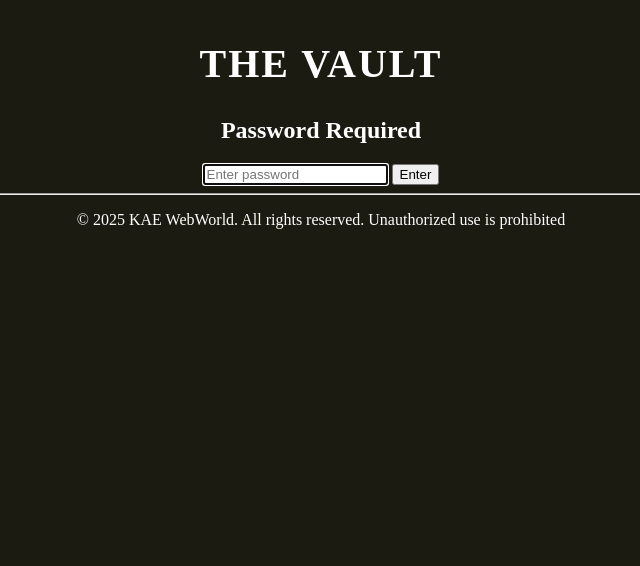
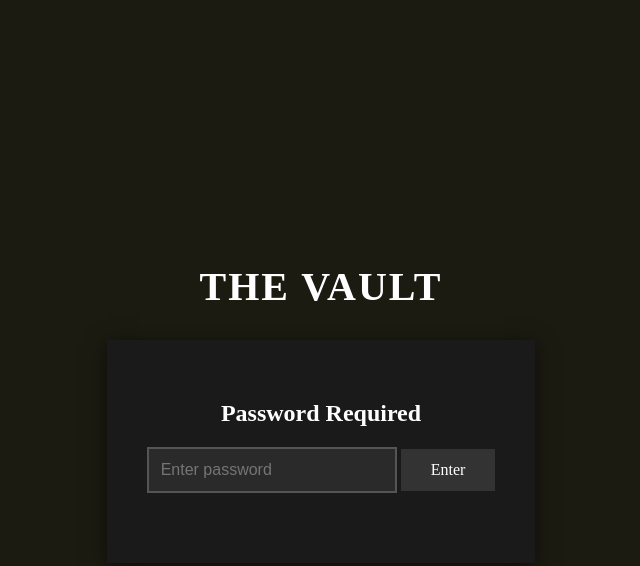
Before and after one commit to kaeriam/xaosworld, a plain HTML site: page index.html in a window 1280 px wide. Shown: the whole page, without its empty margins (319-959 px from the left). Drawn offline with Linux system fonts and the light colour scheme.

Commit message:
Update style.css

```diff
--- a/style.css
+++ b/style.css
@@ -68,7 +68,7 @@ h1 {
 }
 
 #timeline {
-  -webkit-appearance: none; /* remove default style */
+  -webkit-appearance: none; /* remove default style this is not a bug ITS NORMAL */
   width: 100%;
   height: 6px; /* track height */
   background: #ccc; /* track background */
@@ -110,7 +110,6 @@ h1 {
 
 #playBtn span {
   pointer-events: none; /* ensures clicks go to button */
-
 }
 
 /* =========================
@@ -169,3 +168,78 @@ h1 {
     font-size: 1rem;
   }
 }
+
+/* =========================
+   PASSWORD PROTECTION
+========================= */
+.password-overlay {
+  position: fixed;
+  top: 0;
+  left: 0;
+  width: 100%;
+  height: 100%;
+  background: #1b1b12;
+  display: flex;
+  flex-direction: column;
+  justify-content: center;
+  align-items: center;
+  z-index: 9999;
+}
+#vault-title {
+  color: white;
+  font-size: 2.5rem;
+  letter-spacing: 2px;
+  margin-bottom: 30px;
+  text-align: center;
+}
+.password-container {
+  background: #1a1a1a;
+  padding: 40px;
+  border-radius: 0px;
+  text-align: center;
+  box-shadow: 0 4px 20px rgba(0, 0, 0, 0.5);
+  min-width: 300px;
+}
+
+.password-container h2 {
+  color: white;
+  margin-bottom: 20px;
+}
+
+#password-input {
+  padding: 12px;
+  font-size: 16px;
+  border: 2px solid #333;
+  border-radius: 0px;
+  background: #2a2a2a;
+  color: white;
+  width: 250px;
+  margin-bottom: 20px;
+  outline: none;
+}
+
+#password-input:focus {
+  border-color: #555;
+}
+
+#submit-password {
+  padding: 12px 30px;
+  font-size: 16px;
+  background: #333;
+  color: white;
+  border: none;
+  border-radius: 0px;
+  cursor: pointer;
+  transition: background 0.3s;
+  font-family: auto;
+}
+
+#submit-password:hover {
+  background: #444;
+}
+
+.error-message {
+  color: #ff6b6b;
+  margin-top: 10px;
+  font-size: 14px;
+}
```
